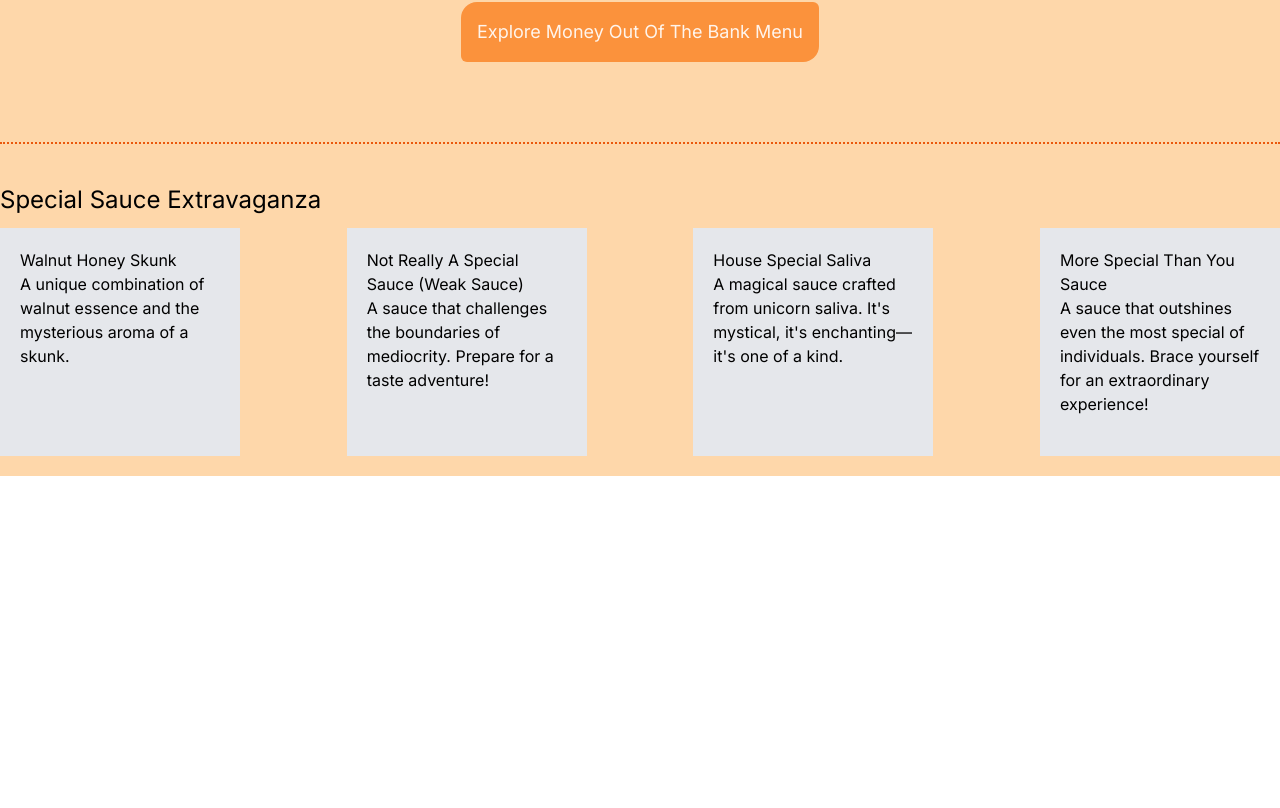
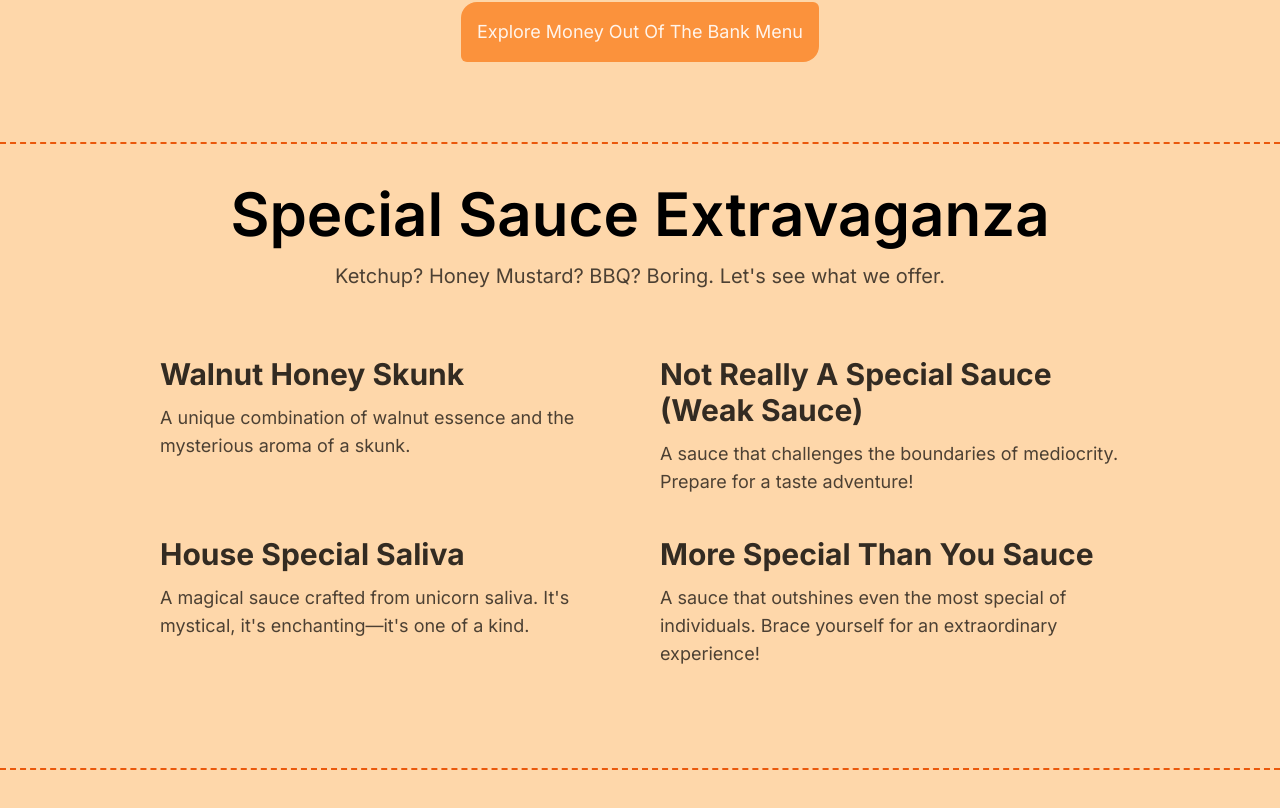
Before and after one commit to dtran813/thicken, a Next.js app: page / in a window 1280 px wide. Shown: the part 4354-5162 px from the top of the page. Before the commit the page ends 4830 px from the top, so only its background shows below. Built offline with nearby package versions, Linux system fonts and the light colour scheme.

Commit message:
First style for sauces section

```diff
--- a/app/page.tsx
+++ b/app/page.tsx
@@ -178,7 +178,7 @@ export default function Home() {
             </h2>
             <p className="mt-3 text-center text-xl leading-loose text-black/70">
               We do things differently. That&apos;s why we offer this lovely
-              free menu to our customers
+              free menu to our customers.
             </p>
 
             <div className="mt-10 flex flex-wrap justify-center">
@@ -253,7 +253,7 @@ export default function Home() {
               <CiWarning size={30} className="text-red-600" />
               <p className="mx-3 text-center text-lg font-semibold italic text-red-600">
                 Our free menu is limited, so please check with our slow AF staff
-                for availability
+                for availability.
               </p>
               <CiWarning size={30} className="text-red-600" />
             </div>
@@ -265,40 +265,61 @@ export default function Home() {
             </div>
           </section>
 
-          <section className="mt-20 border-t-2 border-dotted border-orange-600 pt-10">
-            <h2 className="mb-3 text-2xl">Special Sauce Extravaganza</h2>
+          <section
+            id="sauces"
+            className="mt-20 border-t-2 border-dashed border-orange-600 pt-10"
+          >
+            <h2 className="mb-3 text-center text-6xl font-semibold">
+              Special Sauce Extravaganza
+            </h2>
+            <p className="mt-3 text-center text-xl leading-loose text-black/70">
+              Ketchup? Honey Mustard? BBQ? Boring. Let&apos;s see what we offer.
+            </p>
 
-            <div className="flex flex-wrap justify-between">
-              <div className="mb-5 w-60 bg-gray-200 p-5">
-                <h3>Walnut Honey Skunk</h3>
-                <p className="mb-5">
+            <div className="mt-10 flex flex-wrap justify-center">
+              <div className="w-[500px] p-5">
+                <h3 className="text-3xl font-bold text-black/80">
+                  Walnut Honey Skunk
+                </h3>
+                <p className="mt-3 text-lg text-black/70">
                   A unique combination of walnut essence and the mysterious
                   aroma of a skunk.
                 </p>
               </div>
-              <div className="mb-5 w-60 bg-gray-200 p-5">
-                <h3>Not Really A Special Sauce (Weak Sauce)</h3>
-                <p className="mb-5">
+
+              <div className="w-[500px] p-5">
+                <h3 className="text-3xl font-bold text-black/80">
+                  Not Really A Special Sauce (Weak Sauce)
+                </h3>
+                <p className="mt-3 text-lg text-black/70">
                   A sauce that challenges the boundaries of mediocrity. Prepare
                   for a taste adventure!
                 </p>
               </div>
-              <div className="mb-5 w-60 bg-gray-200 p-5">
-                <h3>House Special Saliva</h3>
-                <p className="mb-5">
+
+              <div className="w-[500px] p-5">
+                <h3 className="text-3xl font-bold text-black/80">
+                  House Special Saliva
+                </h3>
+                <p className="mt-3 text-lg text-black/70">
                   A magical sauce crafted from unicorn saliva. It&apos;s
                   mystical, it&apos;s enchanting—it&apos;s one of a kind.
                 </p>
               </div>
-              <div className="mb-5 w-60 bg-gray-200 p-5">
-                <h3>More Special Than You Sauce</h3>
-                <p className="mb-5">
+
+              <div className="w-[500px] p-5">
+                <h3 className="text-3xl font-bold text-black/80">
+                  More Special Than You Sauce
+                </h3>
+                <p className="mt-3 text-lg text-black/70">
                   A sauce that outshines even the most special of individuals.
                   Brace yourself for an extraordinary experience!
                 </p>
               </div>
             </div>
           </section>
+
+          <section className="mt-20 border-t-2 border-dashed border-orange-600 pt-10"></section>
         </div>
       </main>
     </>
```
